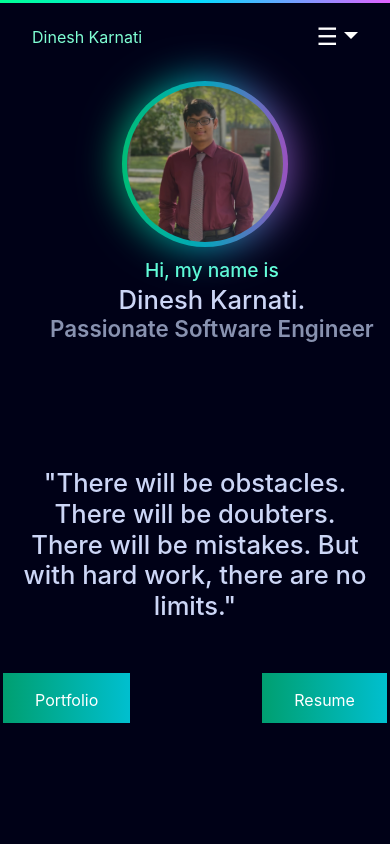
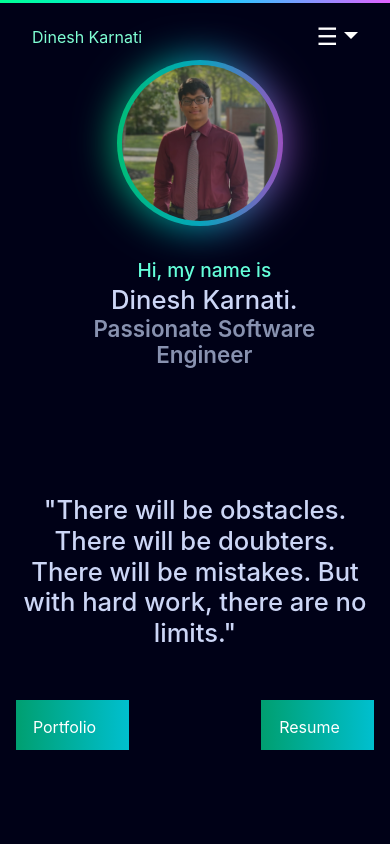
Before and after one commit to DineshK100/Personal-Portfolio-Website, a React (Create React App) app: page / in a window 390 px wide. Shown: the top 844 px of the page. Built offline with nearby package versions, Linux system fonts and the light colour scheme.

Commit message:
Adding styles for smaller screen compatability

```diff
--- a/src/intro.css
+++ b/src/intro.css
@@ -167,12 +167,13 @@
         display: flex;
         justify-content: center;
         width: 40%;
-        margin-top: -50px;
-        margin-right: 10px;
+        margin-top: -15%;
+
     }
 
     .intro{
         padding-top: 3.5rem;
+        padding-left: 13%;
     }
 
     .introTagline {
@@ -259,3 +260,44 @@
        margin: 0;
    }
 }
+
+@media (max-width: 900px) {
+    .intro{
+        display: flex;
+        justify-content: center;
+        text-align: center;
+        padding-right: 2rem;
+    }
+    .buttons-display{
+        padding-left: 1rem;
+    }
+
+    .image-1 {
+        display: flex;
+        justify-content: center;
+        margin-right: 15px;
+    }
+}
+
+@media(min-width: 500px) and (max-width: 550px){
+
+    .intro{
+        display: flex;
+        justify-content: center;
+        padding-right: 1rem;
+        padding-left: 7.3rem;
+    }
+
+    .buttons-display{
+        padding-left: 1rem;
+    }
+
+    .image-1 {
+        display: flex;
+        justify-content: center;
+        width: 30%;
+        margin-top: -60px;
+        margin-right: 50px;
+
+    }
+}
```
